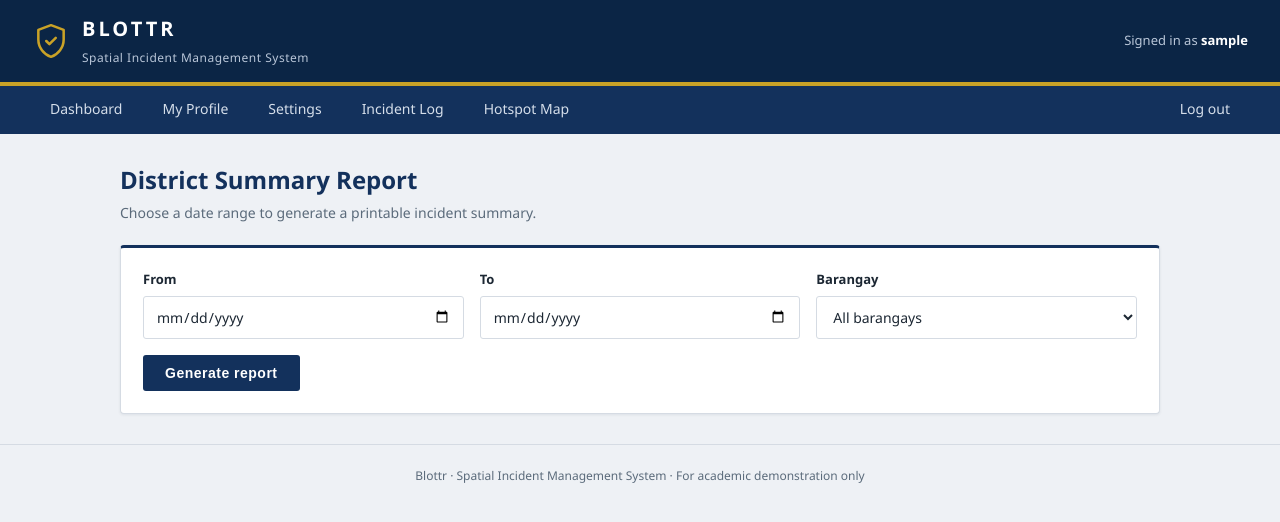
After one commit to irenguinita/Blottr, a Django app: page /incidents/report/ in a window 1280 px wide. The commit adds this page. Shown: the top 522 px of the page. Run offline with Django 5.2, Linux system fonts and the light colour scheme; the visitor is signed in with stand-in values (Sample User, id 1); data that the repository does not hold is empty.

Commit message:
Add district summary report generator with print layout

```diff
--- a/apps/incidents/forms.py
+++ b/apps/incidents/forms.py
@@ -1,5 +1,5 @@
 from django import forms
-from .models import IncidentReport
+from .models import IncidentReport, Barangay
 
 
 class IncidentReportForm(forms.ModelForm):
@@ -77,3 +77,24 @@ class EvidenceUploadForm(forms.Form):
                     f"'{f.name}' is larger than {self.MAX_SIZE_MB} MB."
                 )
         return files
+
+class ReportFilterForm(forms.Form):
+    date_from = forms.DateField(
+        label="From", widget=forms.DateInput(attrs={"type": "date"})
+    )
+    date_to = forms.DateField(
+        label="To", widget=forms.DateInput(attrs={"type": "date"})
+    )
+    barangay = forms.ModelChoiceField(
+        queryset=Barangay.objects.all(),
+        required=False,
+        empty_label="All barangays",
+        label="Barangay",
+    )
+
+    def clean(self):
+        cleaned = super().clean()
+        start, end = cleaned.get("date_from"), cleaned.get("date_to")
+        if start and end and start > end:
+            raise forms.ValidationError("'From' date must be on or before 'To' date.")
+        return cleaned
--- a/apps/incidents/urls.py
+++ b/apps/incidents/urls.py
@@ -8,4 +8,5 @@ urlpatterns = [
     path("new/", views.incident_create, name="create"),
     path("map/", views.incident_map, name="map"),
     path("<int:pk>/evidence/", views.evidence_vault, name="evidence"),
+    path("report/", views.report_generator, name="report"),
 ]
--- a/apps/incidents/views.py
+++ b/apps/incidents/views.py
@@ -1,8 +1,10 @@
 from django.contrib import messages
 from django.contrib.auth.decorators import login_required
+from django.db.models import Count
 from django.shortcuts import get_object_or_404, redirect, render
+from django.utils import timezone
 
-from .forms import EvidenceUploadForm, IncidentReportForm
+from .forms import EvidenceUploadForm, IncidentReportForm, ReportFilterForm
 from .models import EvidenceFile, IncidentCategory, IncidentReport
 
 DEFAULT_CATEGORIES = [
@@ -85,3 +87,51 @@ def evidence_vault(request, pk):
         "incidents/evidence_vault.html",
         {"report": report, "form": form, "files": report.evidence_files.all()},
     )
+
+@login_required(login_url="login:login")
+def report_generator(request):
+    form = ReportFilterForm(request.GET or None)
+    context = {"form": form, "generated": False}
+
+    if request.GET and form.is_valid():
+        start = form.cleaned_data["date_from"]
+        end = form.cleaned_data["date_to"]
+        barangay = form.cleaned_data["barangay"]
+
+        incidents = IncidentReport.objects.select_related(
+            "category", "barangay"
+        ).filter(
+            occurrence_timestamp__date__gte=start,
+            occurrence_timestamp__date__lte=end,
+        )
+        if barangay:
+            incidents = incidents.filter(barangay=barangay)
+
+        by_category = list(
+            incidents.values("category__category_name")
+            .annotate(total=Count("id"))
+            .order_by("-total")
+        )
+        by_barangay = list(
+            incidents.values("barangay__name")
+            .annotate(total=Count("id"))
+            .order_by("-total")
+        )
+
+        context.update(
+            {
+                "generated": True,
+                "start": start,
+                "end": end,
+                "barangay": barangay,
+                "incidents": incidents.order_by("-occurrence_timestamp"),
+                "total": incidents.count(),
+                "by_category": by_category,
+                "by_barangay": by_barangay,
+                "top_category": by_category[0] if by_category else None,
+                "top_barangay": by_barangay[0] if by_barangay else None,
+                "generated_at": timezone.now(),
+            }
+        )
+
+    return render(request, "incidents/report.html", context)
--- a/static/css/base.css
+++ b/static/css/base.css
@@ -225,3 +225,24 @@ table.data td { padding: 12px; border-bottom: 1px solid var(--border); color: va
 
 .btn-secondary { background: transparent; color: var(--accent); border: 1px solid var(--border); margin-left: 8px; }
 .btn-secondary:hover { background: var(--bg); }
+
+/* ---------- Reports ---------- */
+.field input[type=date] {
+  width: 100%;
+  padding: 10px 12px;
+  border: 1px solid var(--border);
+  border-radius: 3px;
+  font-size: 14px;
+  font-family: inherit;
+  background: var(--card);
+  color: var(--text);
+}
+
+@media print {
+  .topbar, .mainnav, .footer, .no-print { display: none !important; }
+  body, body.dark { background: #fff; color: #000; }
+  .container { margin: 0; max-width: none; padding: 0; }
+  .card { box-shadow: none; border: 1px solid #ccc; }
+  table.data th { background: #eee !important; color: #000 !important; }
+  table.data td { color: #000; }
+}
--- a/templates/home/home.html
+++ b/templates/home/home.html
@@ -41,7 +41,7 @@
     <div class="card">
       <h3>District Report</h3>
       <p class="meta">Generate a printable summary for a selected date range.</p>
-      <span class="btn btn-disabled">Coming soon</span>
+      <a class="btn" href="{% url 'incidents:report' %}">Generate report</a>
     </div>
   </div>
 
--- /dev/null
+++ b/templates/incidents/report.html
@@ -0,0 +1,116 @@
+{% extends "base.html" %}
+{% block content %}
+<div class="page-head no-print">
+  <div>
+    <h1 class="page-title">District Summary Report</h1>
+    <p class="page-sub">Choose a date range to generate a printable incident summary.</p>
+  </div>
+</div>
+
+<div class="card no-print" style="margin-bottom: 22px;">
+  <form method="get">
+    <div class="grid-3" style="margin-bottom: 0;">
+      <div class="field">
+        <label for="{{ form.date_from.id_for_label }}">From</label>
+        {{ form.date_from }}
+        {% for e in form.date_from.errors %}<div class="err">{{ e }}</div>{% endfor %}
+      </div>
+      <div class="field">
+        <label for="{{ form.date_to.id_for_label }}">To</label>
+        {{ form.date_to }}
+        {% for e in form.date_to.errors %}<div class="err">{{ e }}</div>{% endfor %}
+      </div>
+      <div class="field">
+        <label for="{{ form.barangay.id_for_label }}">Barangay</label>
+        {{ form.barangay }}
+      </div>
+    </div>
+    {% for e in form.non_field_errors %}<div class="err">{{ e }}</div>{% endfor %}
+    <button type="submit" class="btn">Generate report</button>
+    {% if generated %}
+      <button type="button" class="btn btn-secondary" onclick="window.print()">Print / Save as PDF</button>
+    {% endif %}
+  </form>
+</div>
+
+{% if generated %}
+<div class="card report">
+  <h2 style="margin: 0 0 4px;">Blottr Incident Summary Report</h2>
+  <p class="meta">
+    Period: {{ start|date:"M d, Y" }} to {{ end|date:"M d, Y" }}
+    · Area: {% if barangay %}{{ barangay }}{% else %}All barangays{% endif %}<br>
+    Generated {{ generated_at|date:"M d, Y h:i A" }} by {{ request.user.username }}
+  </p>
+
+  <div class="grid-3" style="margin-top: 18px;">
+    <div class="card stat">
+      <div class="label">Total incidents</div>
+      <div class="value">{{ total }}</div>
+    </div>
+    <div class="card stat">
+      <div class="label">Most common category</div>
+      <div class="value" style="font-size: 20px;">
+        {% if top_category %}{{ top_category.category__category_name }}{% else %}—{% endif %}
+      </div>
+      <div class="note">{% if top_category %}{{ top_category.total }} reports{% endif %}</div>
+    </div>
+    <div class="card stat">
+      <div class="label">Busiest barangay</div>
+      <div class="value" style="font-size: 20px;">
+        {% if top_barangay %}{{ top_barangay.barangay__name|default:"Unassigned" }}{% else %}—{% endif %}
+      </div>
+      <div class="note">{% if top_barangay %}{{ top_barangay.total }} reports{% endif %}</div>
+    </div>
+  </div>
+
+  <div class="grid-form">
+    <div>
+      <h3>By category</h3>
+      <table class="data">
+        <thead><tr><th>Category</th><th>Incidents</th></tr></thead>
+        <tbody>
+          {% for row in by_category %}
+          <tr><td>{{ row.category__category_name }}</td><td>{{ row.total }}</td></tr>
+          {% empty %}
+          <tr><td colspan="2">No incidents in this period.</td></tr>
+          {% endfor %}
+        </tbody>
+      </table>
+    </div>
+    <div>
+      <h3>By barangay</h3>
+      <table class="data">
+        <thead><tr><th>Barangay</th><th>Incidents</th></tr></thead>
+        <tbody>
+          {% for row in by_barangay %}
+          <tr><td>{{ row.barangay__name|default:"Unassigned" }}</td><td>{{ row.total }}</td></tr>
+          {% empty %}
+          <tr><td colspan="2">No incidents in this period.</td></tr>
+          {% endfor %}
+        </tbody>
+      </table>
+    </div>
+  </div>
+
+  <h3 style="margin-top: 24px;">Incident log</h3>
+  <table class="data">
+    <thead>
+      <tr><th>#</th><th>When</th><th>Category</th><th>Barangay</th><th>Status</th></tr>
+    </thead>
+    <tbody>
+      {% for r in incidents %}
+      <tr>
+        <td>{{ r.pk }}</td>
+        <td>{{ r.occurrence_timestamp|date:"M d, Y h:i A" }}</td>
+        <td>{{ r.category.category_name }}</td>
+        <td>{{ r.barangay.name|default:"—" }}</td>
+        <td>{{ r.status }}</td>
+      </tr>
+      {% empty %}
+      <tr><td colspan="5">No incidents in this period.</td></tr>
+      {% endfor %}
+    </tbody>
+  </table>
+</div>
+{% endif %}
+{% endblock %}
```
